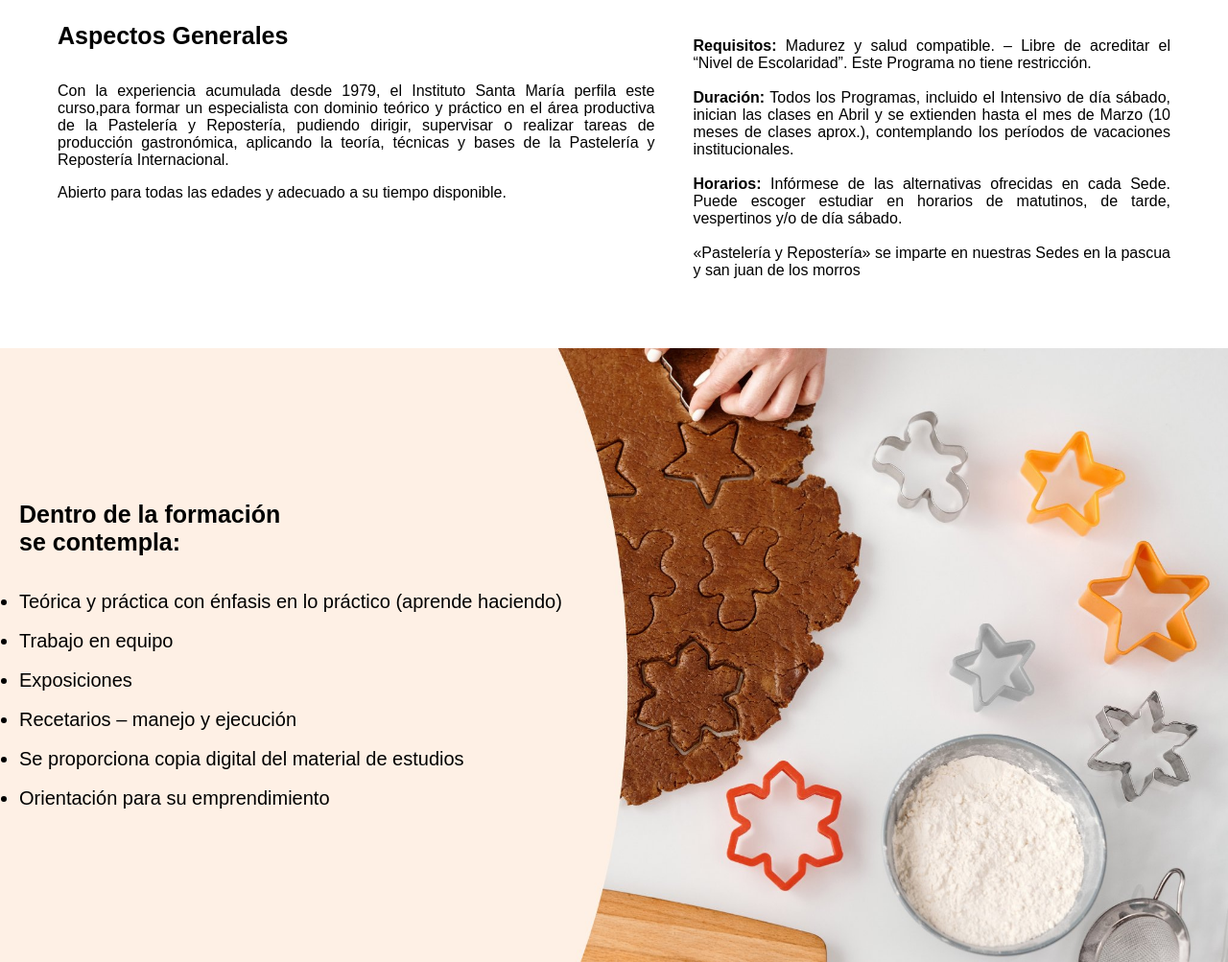
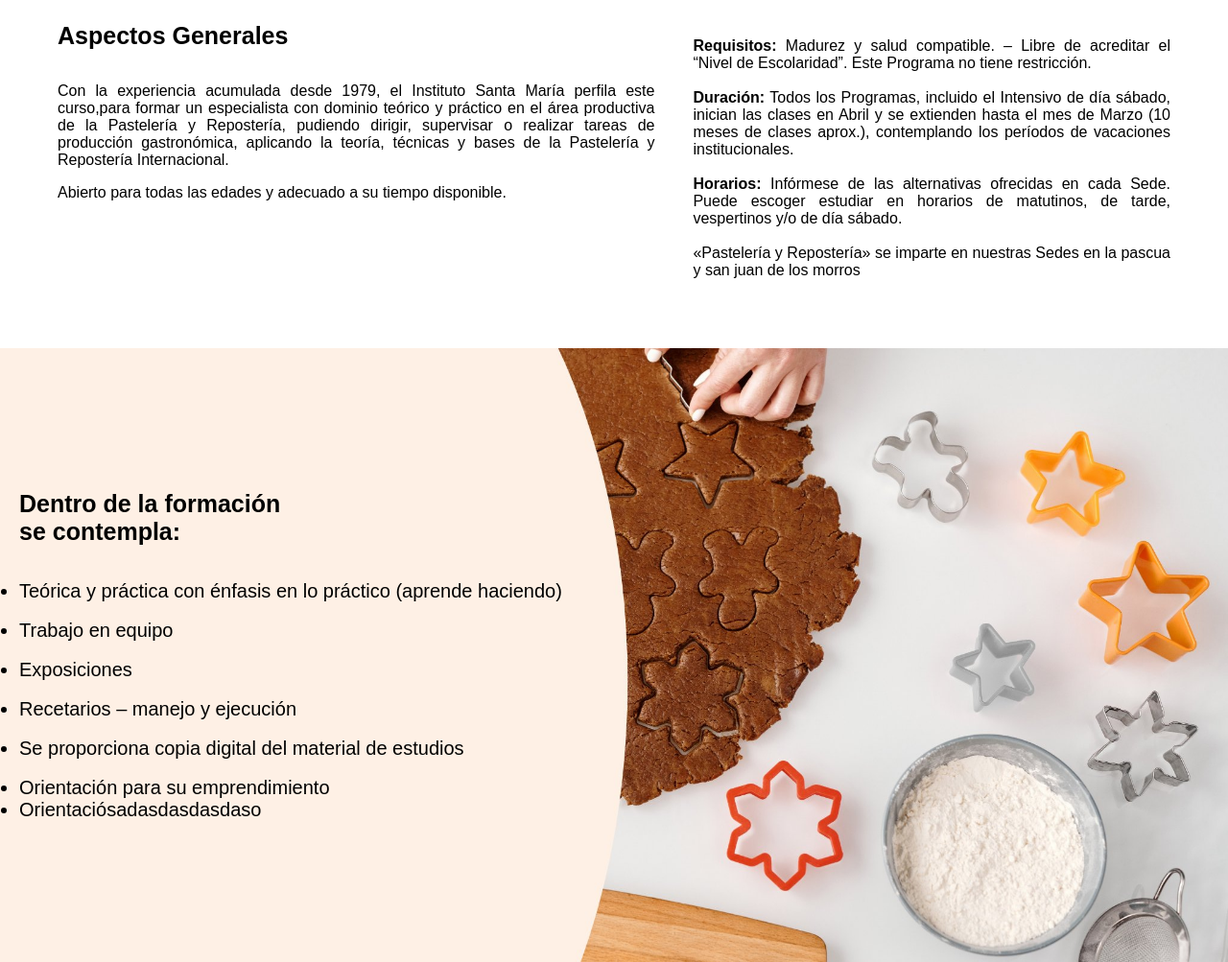
Before and after one commit to Xutrof/queso-he-mano, a plain HTML site: page Index.html in a window 1280 px wide. Shown: the part 1077-2080 px from the top of the page at 96% size. Drawn offline with Linux system fonts and the light colour scheme.

Commit message:
cambio 1

```diff
--- a/Index.html
+++ b/Index.html
@@ -96,6 +96,7 @@
                    <li>Se proporciona copia digital del material de estudios</li>
                    <br>
                    <li>Orientación para su emprendimiento</li>
+                   <li>Orientaciósadasdasdasdaso</li>
 
 
 
```
